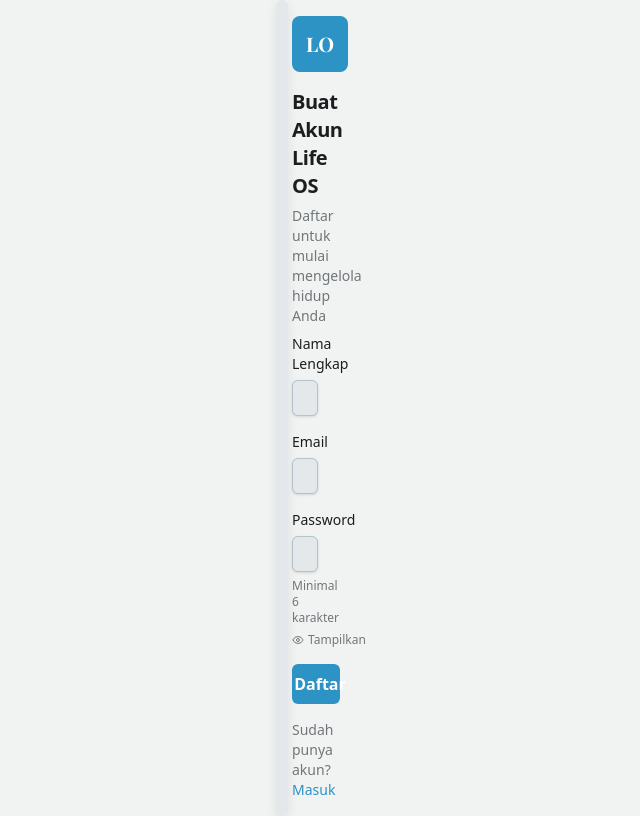
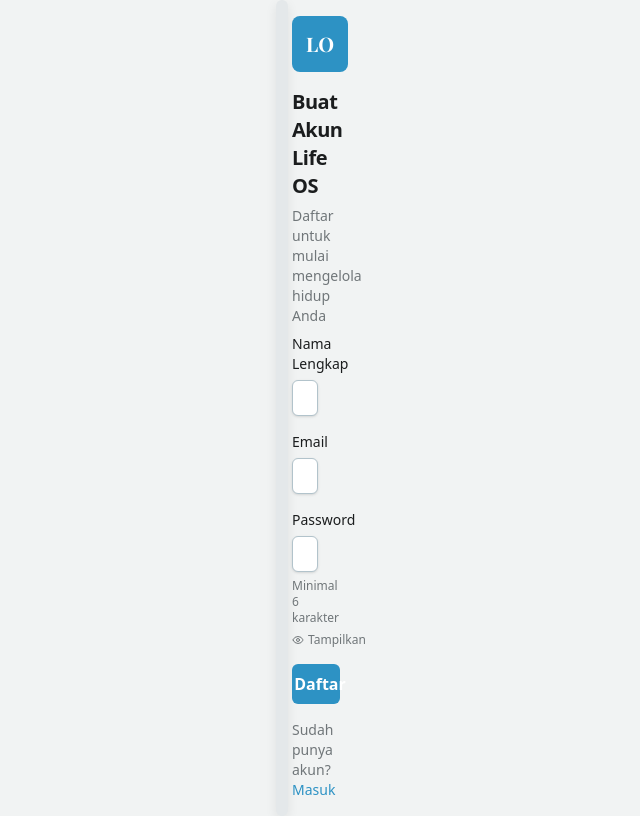
Before and after one commit to luthfiahi/Life-os, a Next.js app: page /auth/register in a window 1280 px wide. Shown: the whole page, without its empty margins (358-998 px from the left). Built offline with nearby package versions, Linux system fonts and the light colour scheme; no server answers; a web font is replaced by a local one.

Commit message:
ce332263-f2ee-4ba3-9473-e1af4bdca5b8

```diff
--- a/src/components/ui/dialog.tsx
+++ b/src/components/ui/dialog.tsx
@@ -38,7 +38,7 @@
     <DialogPrimitive.Overlay
       data-slot="dialog-overlay"
       className={cn(
-        "data-[state=open]:animate-in data-[state=closed]:animate-out data-[state=closed]:fade-out-0 data-[state=open]:fade-in-0 fixed inset-0 z-50 bg-black/50",
+        "data-[state=open]:animate-in data-[state=closed]:animate-out data-[state=closed]:fade-out-0 data-[state=open]:fade-in-0 fixed inset-0 z-50 bg-black/60",
         className
       )}
       {...props}
--- a/src/components/ui/input.tsx
+++ b/src/components/ui/input.tsx
@@ -38,11 +38,11 @@
           type={type}
           id={inputId}
           className={cn(
-            'flex h-9 w-full rounded-[var(--radius-md)] border bg-[var(--c-card)] px-3 py-1 text-sm shadow-sm transition-colors',
+            'flex h-9 w-full rounded-[var(--radius-md)] border bg-white px-3 py-1 text-sm shadow-sm transition-colors dark:bg-[#2e333b]',
             'file:border-0 file:bg-transparent file:text-sm file:font-medium',
             'placeholder:text-[var(--c-text-muted)]',
             'focus-visible:outline-none focus-visible:ring-2 focus-visible:ring-[var(--c-accent)]/30 focus-visible:border-[var(--c-accent)]',
-            'disabled:cursor-not-allowed disabled:bg-[var(--c-card)] disabled:text-[var(--c-text-muted)]',
+            'disabled:cursor-not-allowed disabled:bg-white/60 disabled:text-[var(--c-text-muted)] dark:disabled:bg-[#2e333b]/60',
             error
               ? 'border-[var(--c-accent-2)] focus-visible:ring-[var(--c-accent-2)]/30'
               : 'border-[var(--c-border)]',
--- a/src/components/ui/select.tsx
+++ b/src/components/ui/select.tsx
@@ -37,7 +37,7 @@
       data-slot="select-trigger"
       data-size={size}
       className={cn(
-        "border-input data-[placeholder]:text-muted-foreground [&_svg:not([class*='text-'])]:text-muted-foreground focus-visible:border-ring focus-visible:ring-ring/50 aria-invalid:ring-destructive/20 dark:aria-invalid:ring-destructive/40 aria-invalid:border-destructive flex w-fit items-center justify-between gap-2 rounded-md border bg-[var(--c-card)] px-3 py-2 text-sm whitespace-nowrap shadow-xs transition-[color,box-shadow] outline-none focus-visible:ring-[3px] disabled:cursor-not-allowed disabled:opacity-50 data-[size=default]:h-9 data-[size=sm]:h-8 *:data-[slot=select-value]:line-clamp-1 *:data-[slot=select-value]:flex *:data-[slot=select-value]:items-center *:data-[slot=select-value]:gap-2 [&_svg]:pointer-events-none [&_svg]:shrink-0 [&_svg:not([class*='size-'])]:size-4",
+        "border-input data-[placeholder]:text-muted-foreground [&_svg:not([class*='text-'])]:text-muted-foreground focus-visible:border-ring focus-visible:ring-ring/50 aria-invalid:ring-destructive/20 dark:aria-invalid:ring-destructive/40 aria-invalid:border-destructive flex w-fit items-center justify-between gap-2 rounded-md border bg-white px-3 py-2 text-sm whitespace-nowrap shadow-xs transition-[color,box-shadow] outline-none focus-visible:ring-[3px] disabled:cursor-not-allowed disabled:opacity-50 dark:bg-[#2e333b] data-[size=default]:h-9 data-[size=sm]:h-8 *:data-[slot=select-value]:line-clamp-1 *:data-[slot=select-value]:flex *:data-[slot=select-value]:items-center *:data-[slot=select-value]:gap-2 [&_svg]:pointer-events-none [&_svg]:shrink-0 [&_svg:not([class*='size-'])]:size-4",
         className
       )}
       {...props}
@@ -61,7 +61,7 @@
       <SelectPrimitive.Content
         data-slot="select-content"
         className={cn(
-          "bg-popover text-popover-foreground data-[state=open]:animate-in data-[state=closed]:animate-out data-[state=closed]:fade-out-0 data-[state=open]:fade-in-0 data-[state=closed]:zoom-out-95 data-[state=open]:zoom-in-95 data-[side=bottom]:slide-in-from-top-2 data-[side=left]:slide-in-from-right-2 data-[side=right]:slide-in-from-left-2 data-[side=top]:slide-in-from-bottom-2 relative z-50 max-h-(--radix-select-content-available-height) min-w-[8rem] origin-(--radix-select-content-transform-origin) overflow-x-hidden overflow-y-auto rounded-md border shadow-md",
+          "bg-white dark:bg-[#2e333b] text-popover-foreground data-[state=open]:animate-in data-[state=closed]:animate-out data-[state=closed]:fade-out-0 data-[state=open]:fade-in-0 data-[state=closed]:zoom-out-95 data-[state=open]:zoom-in-95 data-[side=bottom]:slide-in-from-top-2 data-[side=left]:slide-in-from-right-2 data-[side=right]:slide-in-from-left-2 data-[side=top]:slide-in-from-bottom-2 relative z-50 max-h-(--radix-select-content-available-height) min-w-[8rem] origin-(--radix-select-content-transform-origin) overflow-x-hidden overflow-y-auto rounded-md border shadow-md",
           position === "popper" &&
             "data-[side=bottom]:translate-y-1 data-[side=left]:-translate-x-1 data-[side=right]:translate-x-1 data-[side=top]:-translate-y-1",
           className
--- a/src/components/ui/textarea.tsx
+++ b/src/components/ui/textarea.tsx
@@ -7,7 +7,7 @@
     <textarea
       data-slot="textarea"
       className={cn(
-        "border-input placeholder:text-muted-foreground focus-visible:border-ring focus-visible:ring-ring/50 aria-invalid:ring-destructive/20 dark:aria-invalid:ring-destructive/40 aria-invalid:border-destructive flex field-sizing-content min-h-16 w-full rounded-md border bg-[var(--c-card)] px-3 py-2 text-base shadow-xs transition-[color,box-shadow] outline-none focus-visible:ring-[3px] disabled:cursor-not-allowed disabled:opacity-50 md:text-sm",
+        "border-input placeholder:text-muted-foreground focus-visible:border-ring focus-visible:ring-ring/50 aria-invalid:ring-destructive/20 dark:aria-invalid:ring-destructive/40 aria-invalid:border-destructive flex field-sizing-content min-h-16 w-full rounded-md border bg-white px-3 py-2 text-base shadow-xs transition-[color,box-shadow] outline-none focus-visible:ring-[3px] disabled:cursor-not-allowed disabled:opacity-50 dark:bg-[#2e333b] md:text-sm",
         className
       )}
       {...props}
--- a/src/components/wealth/transaction-form-dialog.tsx
+++ b/src/components/wealth/transaction-form-dialog.tsx
@@ -191,7 +191,7 @@
                 type="number"
                 placeholder="0"
                 className={cn(
-                  'flex h-11 w-full rounded-[var(--radius-md)] border bg-transparent pl-8 pr-3 text-base font-semibold shadow-sm transition-colors',
+                  'flex h-11 w-full rounded-[var(--radius-md)] border bg-white pl-8 pr-3 text-base font-semibold shadow-sm transition-colors dark:bg-[#2e333b]',
                   'placeholder:text-[var(--c-text-muted)]',
                   'focus-visible:outline-none focus-visible:ring-2 focus-visible:ring-[var(--c-accent)]/30 focus-visible:border-[var(--c-accent)]',
                   errors.amount ? 'border-[var(--c-accent-2)]' : 'border-[var(--c-border)]'
@@ -240,7 +240,7 @@
                 <input
                   type="text"
                   placeholder="Nama kategori"
-                  className="flex h-9 flex-1 rounded-[var(--radius-md)] border border-[var(--c-border)] bg-transparent px-3 text-sm shadow-sm focus-visible:outline-none focus-visible:ring-2 focus-visible:ring-[var(--c-accent)]/30 focus-visible:border-[var(--c-accent)]"
+                  className="flex h-9 flex-1 rounded-[var(--radius-md)] border border-[var(--c-border)] bg-white px-3 text-sm shadow-sm focus-visible:outline-none focus-visible:ring-2 focus-visible:ring-[var(--c-accent)]/30 focus-visible:border-[var(--c-accent)] dark:bg-[#2e333b]"
                   value={newCategoryName}
                   onChange={(e) => setNewCategoryName(e.target.value)}
                   onKeyDown={(e) => e.key === 'Enter' && (e.preventDefault(), handleAddCategory())}
```
